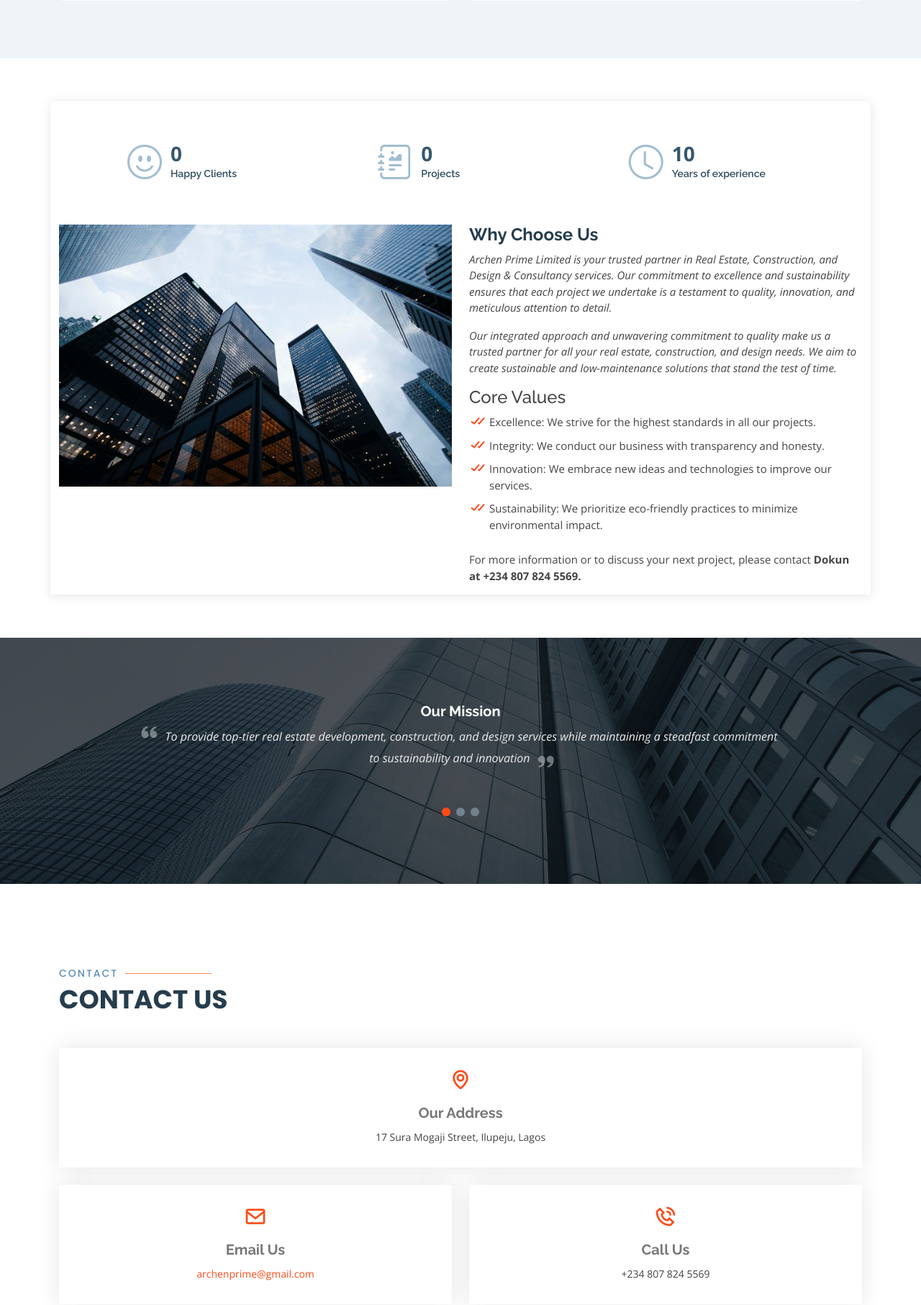
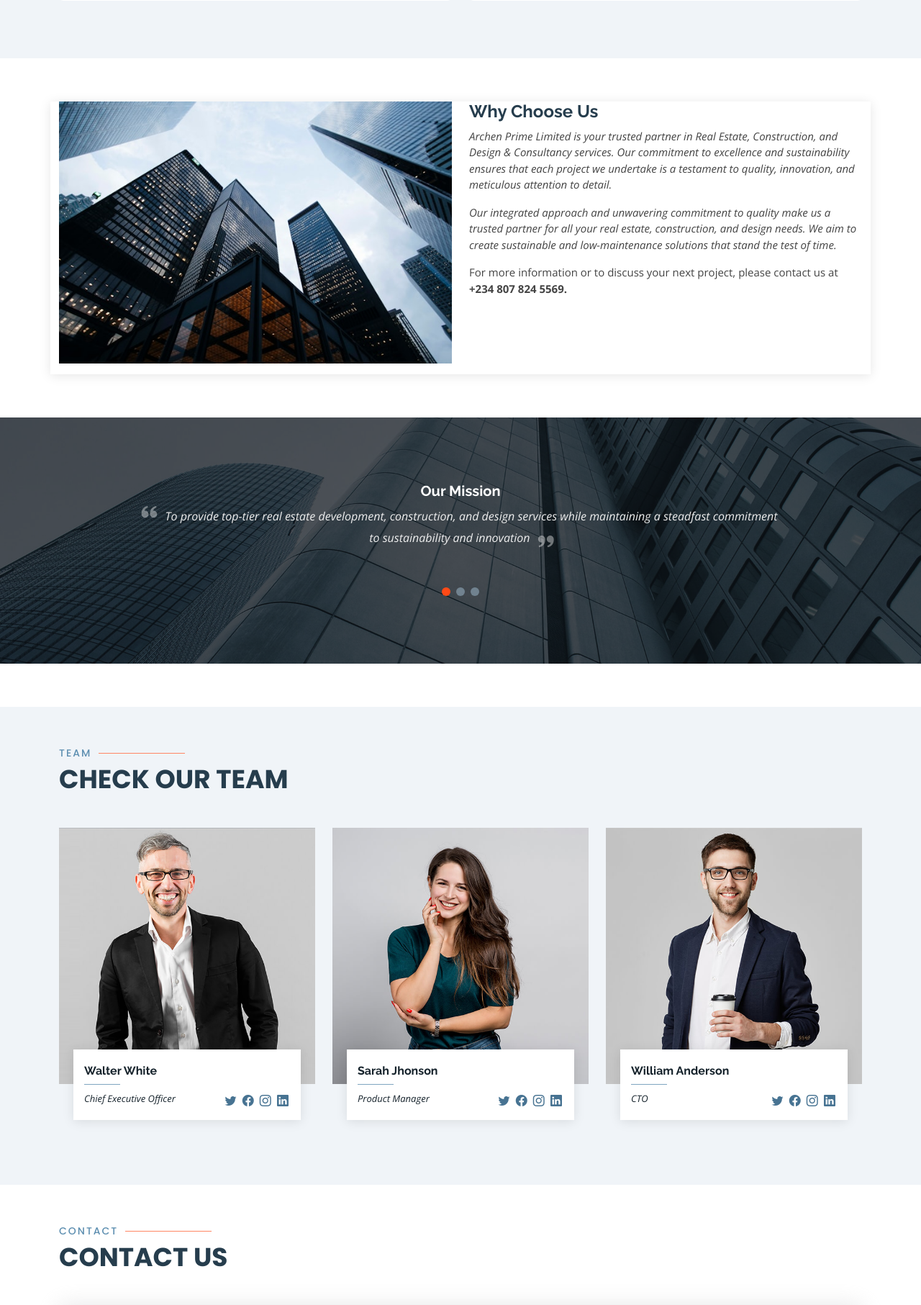
Before and after one commit to chymdyugah/archen-prime-website, a Django app: page / in a window 1280 px wide. Shown: the part 2075-3888 px from the top of the page at 72% size. Run offline with Django 5.2, Linux system fonts and the light colour scheme; data that the repository does not hold is empty; parts of the project's set-up code (start-up, migrations or seed data) failed here and were passed over; some libraries are stand-ins or nearby versions.

Commit message:
Revert "Revert "fixes""
This reverts commit 2ca702723ef98f07816ccf29acf2900ca5edfcc1.

```diff
--- a/projectConfig/urls.py
+++ b/projectConfig/urls.py
@@ -25,14 +25,14 @@ urlpatterns = [
     path('', views.HomeView.as_view(), name='home'),
     path('projects/<str:tag>/', views.ProjectsView.as_view(), name='projects'),
     path('single-project/<uuid:key>/', views.ViewProjectView.as_view(), name='single_project'),
-    path('login/', views.LoginView.as_view(), name='login'),
-    path('logout/', views.LogoutView.as_view(), name='logout'),
-    path('add-project/', views.AddProjectView.as_view(), name='add_project'),
-    path('all-projects/', views.AllProjectsView.as_view(), name='all_projects'),
-    path('edit-project/<uuid:key>/', views.EditProjectView.as_view(), name='edit_project'),
-    path('add-image/<uuid:key>/', views.AddImageView.as_view(), name='add_image'),
-    path('delete-image/<int:pk>/', views.DeleteImageView.as_view(), name='delete_image'),
-    path('delete-project/<uuid:key>/', views.DeleteProjectView.as_view(), name='delete_project'),
+    # path('login/', views.LoginView.as_view(), name='login'),
+    # path('logout/', views.LogoutView.as_view(), name='logout'),
+    # path('add-project/', views.AddProjectView.as_view(), name='add_project'),
+    # path('all-projects/', views.AllProjectsView.as_view(), name='all_projects'),
+    # path('edit-project/<uuid:key>/', views.EditProjectView.as_view(), name='edit_project'),
+    # path('add-image/<uuid:key>/', views.AddImageView.as_view(), name='add_image'),
+    # path('delete-image/<int:pk>/', views.DeleteImageView.as_view(), name='delete_image'),
+    # path('delete-project/<uuid:key>/', views.DeleteProjectView.as_view(), name='delete_project'),
 ]
 
 if settings.DEBUG:
--- a/projects/views.py
+++ b/projects/views.py
@@ -37,16 +37,19 @@ class ProjectsView(ListView):
                     'details': 'At Archen Prime Limited, our real estate services are all about creating vibrant and sustainable communities. Whether you’re looking to develop a new property, manage an existing one, or invest in real estate, we’re here to guide you every step of the way. Our dedicated team is passionate about transforming spaces into thriving environments where people can live, work, and thrive. We take pride in offering innovative solutions that meet the highest standards of quality and sustainability.',
                     'icon': 'ri-community-line',
                     'image': 'img-1.jpg',
+                    'title': 'Real Estate',
                 },
                 'consultancy': {
                     'details': 'At Archen Prime Limited, we believe that great design makes life better. Our design and consultancy services cover everything from architectural and interior design to comprehensive project management. We work closely with you to understand your needs and preferences, creating spaces that are not only stunning but also functional and eco-friendly. Our creative designers and experienced consultants are dedicated to bringing your vision to life, ensuring that every detail is just right.',
                     'icon': 'ri-user-2-line',
                     'image': 'consultancy-1.jpg',
+                    'title': 'Design & Consultancy',
                 },
                 'construction': {
                     'details': 'Building dreams is at the heart of what we do at Archen Prime Limited. From constructing new homes and commercial spaces to renovating and remodeling existing ones, we bring precision and excellence to every project. Our experienced professionals use the latest techniques and materials to create structures that are not only beautiful but also built to last. We focus on sustainability and durability, ensuring that each project stands the test of time while reflecting your unique vision.',
                     'icon': 'ri-hammer-line',
                     'image': 'construction-1.jpg',
+                    'title': 'Construction',
                 }
             }
             tag:str = kwargs['tag']
--- a/templates/base.html
+++ b/templates/base.html
@@ -54,26 +54,17 @@
           <li><a class="nav-link scrollto active" href="#hero">Home</a></li>
           <li><a class="nav-link scrollto" href="#services">Services</a></li>
           <li><a class="nav-link scrollto" href="#about">About</a></li>
+          <li><a class="nav-link scrollto" href="#team">Team</a></li>
           <!-- <li><a class="nav-link scrollto " href="#portfolio">Portfolio</a></li> -->
           <!-- <li><a class="nav-link scrollto" href="#team">Team</a></li> -->
-          <!-- <li class="dropdown"><a href="#"><span>Drop Down</span> <i class="bi bi-chevron-down"></i></a>
+          <li><a class="nav-link scrollto" href="#contact">Contact</a></li>
+          <li class="dropdown"><a href="#"><span>Projects</span> <i class="bi bi-chevron-down"></i></a>
             <ul>
-              <li><a href="#">Drop Down 1</a></li>
-              <li class="dropdown"><a href="#"><span>Deep Drop Down</span> <i class="bi bi-chevron-right"></i></a>
-                <ul>
-                  <li><a href="#">Deep Drop Down 1</a></li>
-                  <li><a href="#">Deep Drop Down 2</a></li>
-                  <li><a href="#">Deep Drop Down 3</a></li>
-                  <li><a href="#">Deep Drop Down 4</a></li>
-                  <li><a href="#">Deep Drop Down 5</a></li>
-                </ul>
-              </li>
-              <li><a href="#">Drop Down 2</a></li>
-              <li><a href="#">Drop Down 3</a></li>
-              <li><a href="#">Drop Down 4</a></li>
+              <li><a href="{% url 'projects' 'real-estate' %}">Real Estate</a></li>
+              <li><a href="{% url 'projects' 'construction' %}">Construction</a></li>
+              <li><a href="{% url 'projects' 'consultancy' %}">Design & Consultancy</a></li>
             </ul>
-          </li> -->
-          <li><a class="nav-link scrollto" href="#contact">Contact</a></li>
+          </li>
           <!-- <li><a class="getstarted scrollto" href="#about">Get Started</a></li> -->
         </ul>
         <i class="bi bi-list mobile-nav-toggle"></i>
--- a/templates/home.html
+++ b/templates/home.html
@@ -6,10 +6,10 @@
   <!-- ======= Hero Section ======= -->
   <section id="hero">
     <div class="hero-container" data-aos="fade-up" data-aos-delay="150">
-      <h1>Develop. Manage. Invest</h1>
-      <h2>Real Estate you can trust for your every need.</h2>
+      <h1>Design. Develop. Construct</h1>
+      <h2>Real Estate Partner you can trust.</h2>
       <div class="d-flex">
-        <a href="{% url 'projects' 'real-estate' %}" class="btn-get-started scrollto">Get Started</a>
+        <a href="{% url 'projects' 'real-estate' %}" class="btn-get-started scrollto">See Projects</a>
         <!-- <a href="https://www.youtube.com/watch?v=jDDaplaOz7Q" class="glightbox btn-watch-video"><i class="bi bi-play-circle"></i><span>Watch Video</span></a> -->
       </div>
     </div>
@@ -78,45 +78,45 @@
     <!-- ======= About Section ======= -->
     <section id="" class="about">
       <div class="container" data-aos="fade-up">
-        <div class="row justify-content-end">
-          <div class="col-lg-11">
-            <div class="row justify-content-end">
+<!--        <div class="row justify-content-end">-->
+<!--          <div class="col-lg-11">-->
+<!--            <div class="row justify-content-end">-->
 
-              <div class="col-lg-4 col-md-5 col-6 d-md-flex align-items-md-stretch">
-                <div class="count-box">
-                  <i class="bi bi-emoji-smile"></i>
-                  <span data-purecounter-start="0" data-purecounter-end="{{project_count}}" data-purecounter-duration="1" class="purecounter"></span>
-                  <p>Happy Clients</p>
-                </div>
-              </div>
+<!--              <div class="col-lg-4 col-md-5 col-6 d-md-flex align-items-md-stretch">-->
+<!--                <div class="count-box">-->
+<!--                  <i class="bi bi-emoji-smile"></i>-->
+<!--                  <span data-purecounter-start="0" data-purecounter-end="{{project_count}}" data-purecounter-duration="1" class="purecounter"></span>-->
+<!--                  <p>Happy Clients</p>-->
+<!--                </div>-->
+<!--              </div>-->
 
-              <div class="col-lg-4 col-md-5 col-6 d-md-flex align-items-md-stretch">
-                <div class="count-box">
-                  <i class="bi bi-journal-richtext"></i>
-                  <span data-purecounter-start="0" data-purecounter-end="{{project_count}}" data-purecounter-duration="1" class="purecounter"></span>
-                  <p>Projects</p>
-                </div>
-              </div>
+<!--              <div class="col-lg-4 col-md-5 col-6 d-md-flex align-items-md-stretch">-->
+<!--                <div class="count-box">-->
+<!--                  <i class="bi bi-journal-richtext"></i>-->
+<!--                  <span data-purecounter-start="0" data-purecounter-end="{{project_count}}" data-purecounter-duration="1" class="purecounter"></span>-->
+<!--                  <p>Projects</p>-->
+<!--                </div>-->
+<!--              </div>-->
 
-              <div class="col-lg-4 col-md-5 col-6 d-md-flex align-items-md-stretch">
-                <div class="count-box">
-                  <i class="bi bi-clock"></i>
-                  <span data-purecounter-start="0" data-purecounter-end="10" data-purecounter-duration="1" class="purecounter"></span>
-                  <p>Years of experience</p>
-                </div>
-              </div>
+<!--              <div class="col-lg-4 col-md-5 col-6 d-md-flex align-items-md-stretch">-->
+<!--                <div class="count-box">-->
+<!--                  <i class="bi bi-clock"></i>-->
+<!--                  <span data-purecounter-start="0" data-purecounter-end="10" data-purecounter-duration="1" class="purecounter"></span>-->
+<!--                  <p>Years of experience</p>-->
+<!--                </div>-->
+<!--              </div>-->
 
-              <!-- <div class="col-lg-3 col-md-5 col-6 d-md-flex align-items-md-stretch">
-                <div class="count-box">
-                  <i class="bi bi-award"></i>
-                  <span data-purecounter-start="0" data-purecounter-end="48" data-purecounter-duration="1" class="purecounter"></span>
-                  <p>Awards</p>
-                </div>
-              </div> -->
+<!--              &lt;!&ndash; <div class="col-lg-3 col-md-5 col-6 d-md-flex align-items-md-stretch">-->
+<!--                <div class="count-box">-->
+<!--                  <i class="bi bi-award"></i>-->
+<!--                  <span data-purecounter-start="0" data-purecounter-end="48" data-purecounter-duration="1" class="purecounter"></span>-->
+<!--                  <p>Awards</p>-->
+<!--                </div>-->
+<!--              </div> &ndash;&gt;-->
 
-            </div>
-          </div>
-        </div>
+<!--            </div>-->
+<!--          </div>-->
+<!--        </div>-->
 
         <div class="row">
 
@@ -134,16 +134,16 @@
             <p class="fst-italic">
               Our integrated approach and unwavering commitment to quality make us a trusted partner for all your real estate, construction, and design needs. We aim to create sustainable and low-maintenance solutions that stand the test of time.
             </p>
-            <h4>Core Values</h4>
-            <ul>
-              <li><i class="bx bx-check-double"></i> Excellence: We strive for the highest standards in all our projects.</li>
-              <li><i class="bx bx-check-double"></i> Integrity: We conduct our business with transparency and honesty.</li>
-              <li><i class="bx bx-check-double"></i> Innovation: We embrace new ideas and technologies to improve our services.</li>
-              <li><i class="bx bx-check-double"></i> Sustainability: We prioritize eco-friendly practices to minimize environmental impact.</li>
-            </ul>
+<!--            <h4>Core Values</h4>-->
+<!--            <ul>-->
+<!--              <li><i class="bx bx-check-double"></i> Excellence: We strive for the highest standards in all our projects.</li>-->
+<!--              <li><i class="bx bx-check-double"></i> Integrity: We conduct our business with transparency and honesty.</li>-->
+<!--              <li><i class="bx bx-check-double"></i> Innovation: We embrace new ideas and technologies to improve our services.</li>-->
+<!--              <li><i class="bx bx-check-double"></i> Sustainability: We prioritize eco-friendly practices to minimize environmental impact.</li>-->
+<!--            </ul>-->
 
             <p>
-              For more information or to discuss your next project, please contact <strong>Dokun at +234 807 824 5569.</strong>
+              For more information or to discuss your next project, please contact us at <strong>+234 807 824 5569.</strong>
             </p>
           </div>
 
@@ -233,6 +233,70 @@
       </div>
     </section><!-- End Testimonials Section -->
     </section>
+    <!-- Start Team  Section -->
+    <section id="team" class="team section-bg">
+      <div class="container aos-init aos-animate" data-aos="fade-up">
+
+        <div class="section-title">
+          <h2>Team</h2>
+          <p>Check our Team</p>
+        </div>
+
+        <div class="row">
+
+          <div class="col-lg-4 col-md-6">
+            <div class="member aos-init aos-animate" data-aos="fade-up" data-aos-delay="100">
+              <div class="pic"><img src="assets/img/team/team-1.jpg" class="img-fluid" alt=""></div>
+              <div class="member-info">
+                <h4>Walter White</h4>
+                <span>Chief Executive Officer</span>
+                <div class="social">
+                  <a href=""><i class="bi bi-twitter"></i></a>
+                  <a href=""><i class="bi bi-facebook"></i></a>
+                  <a href=""><i class="bi bi-instagram"></i></a>
+                  <a href=""><i class="bi bi-linkedin"></i></a>
+                </div>
+              </div>
+            </div>
+          </div>
+
+          <div class="col-lg-4 col-md-6 aos-init aos-animate" data-aos="fade-up" data-aos-delay="200">
+            <div class="member">
+              <div class="pic"><img src="assets/img/team/team-2.jpg" class="img-fluid" alt=""></div>
+              <div class="member-info">
+                <h4>Sarah Jhonson</h4>
+                <span>Product Manager</span>
+                <div class="social">
+                  <a href=""><i class="bi bi-twitter"></i></a>
+                  <a href=""><i class="bi bi-facebook"></i></a>
+                  <a href=""><i class="bi bi-instagram"></i></a>
+                  <a href=""><i class="bi bi-linkedin"></i></a>
+                </div>
+              </div>
+            </div>
+          </div>
+
+          <div class="col-lg-4 col-md-6 aos-init aos-animate" data-aos="fade-up" data-aos-delay="300">
+            <div class="member">
+              <div class="pic"><img src="assets/img/team/team-3.jpg" class="img-fluid" alt=""></div>
+              <div class="member-info">
+                <h4>William Anderson</h4>
+                <span>CTO</span>
+                <div class="social">
+                  <a href=""><i class="bi bi-twitter"></i></a>
+                  <a href=""><i class="bi bi-facebook"></i></a>
+                  <a href=""><i class="bi bi-instagram"></i></a>
+                  <a href=""><i class="bi bi-linkedin"></i></a>
+                </div>
+              </div>
+            </div>
+          </div>
+
+        </div>
+
+      </div>
+    </section>
+    <!-- End Team Section -->
     {% endblock %}
 
     {% block services %}
@@ -248,7 +312,9 @@
         <div class="row">
             <div class="col-lg-4 col-md-6 d-flex align-items-stretch" data-aos="fade-up" data-aos-delay="100">
               <div class="card">
-                <img src="{% static 'assets/img/img-1.jpg' %}" class="card-img-top" alt="...">
+                <a href="{% url 'projects' 'real-estate' %}">
+                  <img src="{% static 'assets/img/img-1.jpg' %}" class="card-img-top" alt="...">
+                </a>
                 <div class="card-icon">
                   <i class="ri-community-line"></i>
                 </div>
@@ -260,7 +326,9 @@
             </div>
           <div class="col-lg-4 col-md-6 d-flex align-items-stretch" data-aos="fade-up" data-aos-delay="200">
             <div class="card">
-              <img src="{% static 'assets/img/construction-1.jpg' %}" class="card-img-top" alt="...">
+              <a href="{% url 'projects' 'real-estate' %}">
+                <img src="{% static 'assets/img/construction-1.jpg' %}" class="card-img-top" alt="...">
+              </a>
               <div class="card-icon">
                 <i class="ri-hammer-line"></i>
               </div>
@@ -272,12 +340,14 @@
           </div>
           <div class="col-lg-4 col-md-6 d-flex align-items-stretch" data-aos="fade-up" data-aos-delay="300">
             <div class="card">
-              <img src="{% static 'assets/img/consultancy-1.jpg' %}" class="card-img-top" alt="...">
+              <a href="{% url 'projects' 'real-estate' %}">
+                <img src="{% static 'assets/img/consultancy-1.jpg' %}" class="card-img-top" alt="...">
+              </a>
               <div class="card-icon">
                 <i class="ri-user-2-line"></i>
               </div>
               <div class="card-body">
-                <h5 class="card-title"><a href="{% url 'projects' 'consultancy' %}">Consultancy</a></h5>
+                <h5 class="card-title"><a href="{% url 'projects' 'consultancy' %}">Design & Consultancy</a></h5>
                 <p class="card-text">At Archen Prime Limited, we believe that great design makes life better. Our design and consultancy services cover everything from architectural and interior design to comprehensive project management... <a href="{% url 'projects' 'consultancy' %}">see projects</a> </p>
               </div>
             </div>
@@ -430,7 +500,7 @@
               <div class="info-box mt-4">
                 <i class="bx bx-phone-call"></i>
                 <h3>Call Us</h3>
-                <p>+234 807 824 5569</p>
+                <a href="tel:+234 807 824 5569">+234 807 824 5569</a>
               </div>
             </div>
           </div>
```
Also changed, not shown: templates/project-gallery.html (+9 -1 lines), templates/projects.html (+10 -2 lines).
